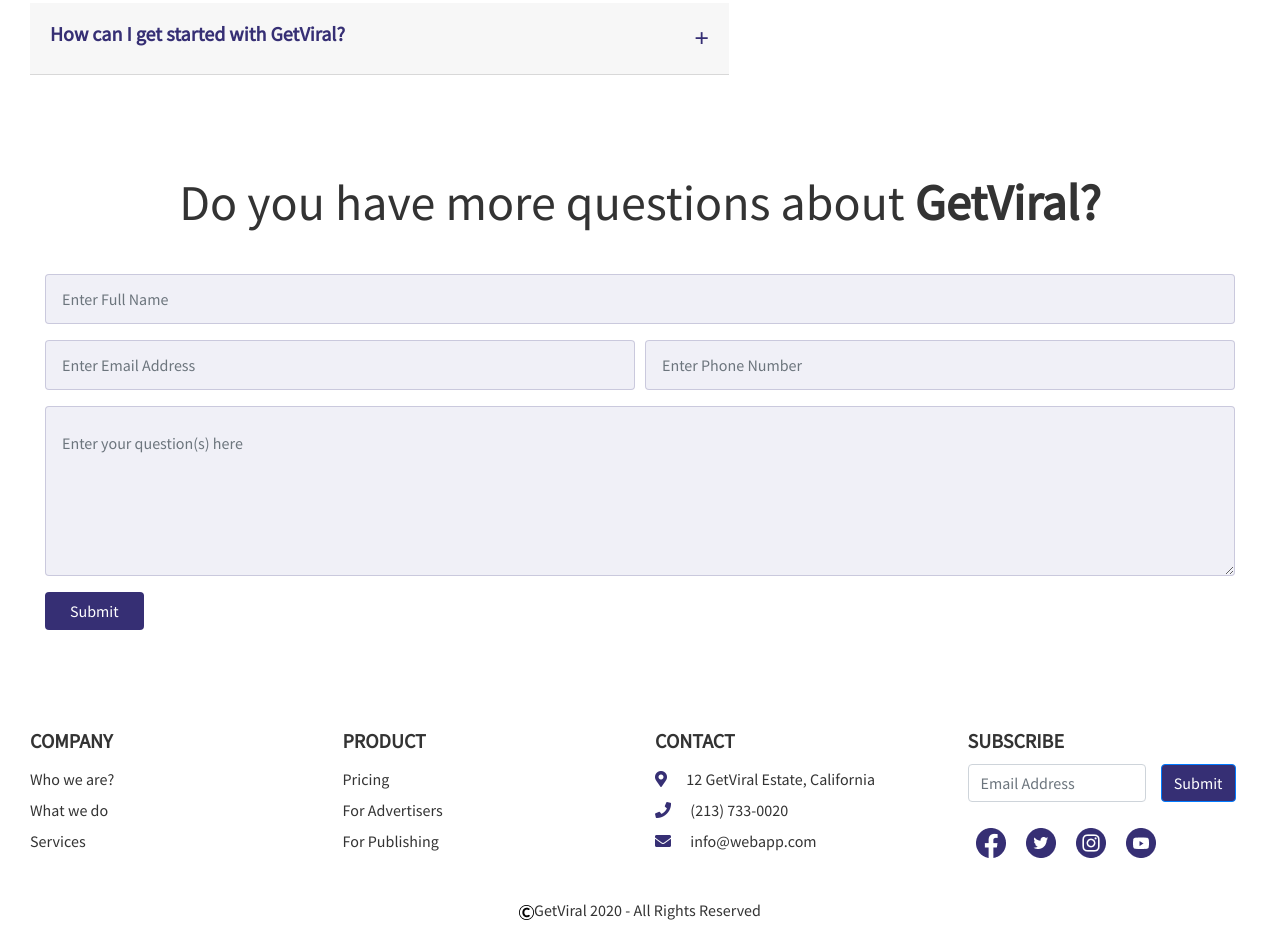
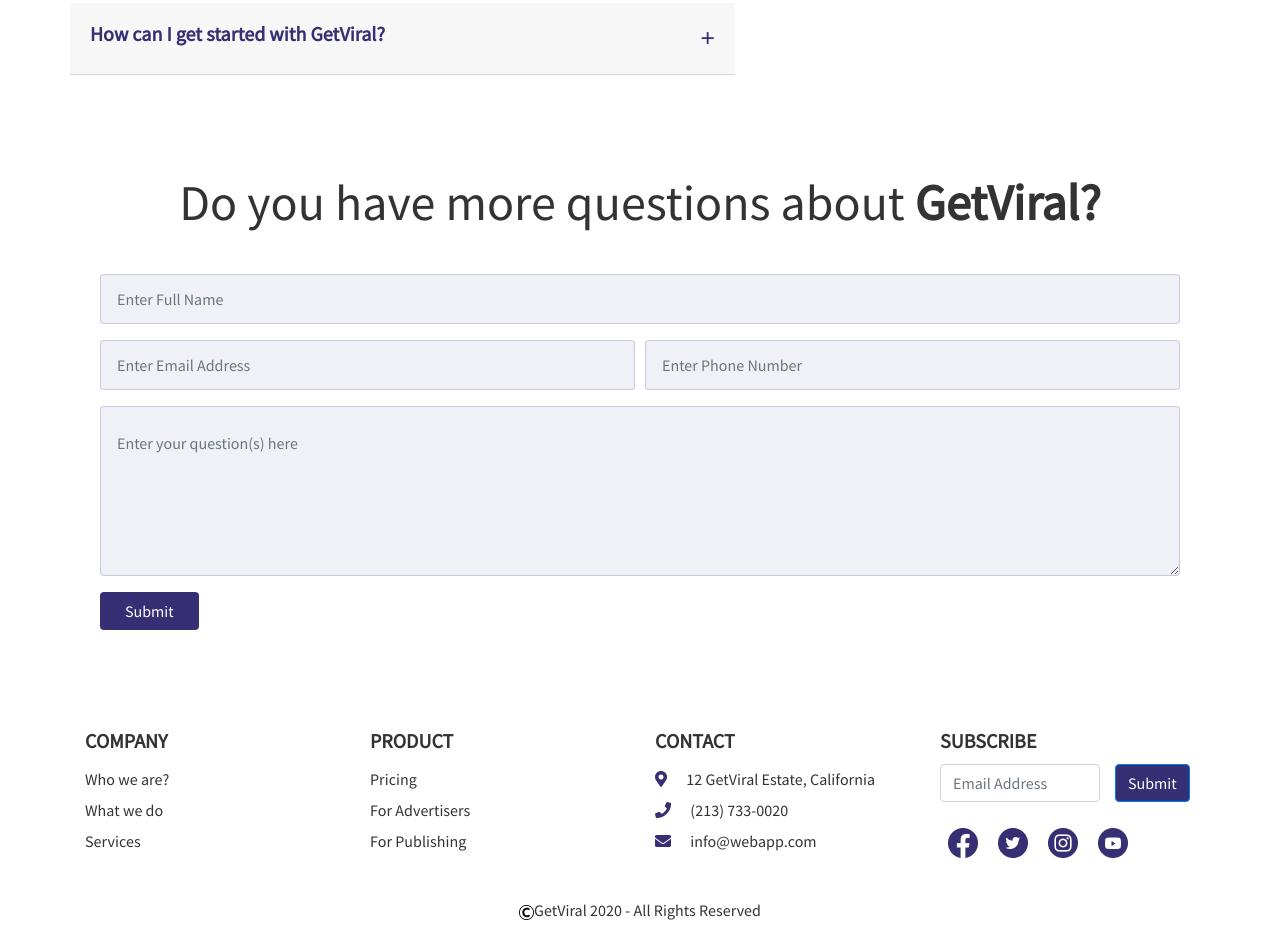
Before and after one commit to taiwoyewole/GetViral-FAQpage, a plain HTML site: page index.html in a window 1280 px wide. Shown: the part 1184-2122 px from the top of the page. Drawn offline with nearby package versions, Linux system fonts and the light colour scheme.

Commit message:
Update changes

```diff
--- a/index.html
+++ b/index.html
@@ -16,7 +16,7 @@
     <link rel="stylesheet" href="./style/media.css">
 </head>
 <body>
-    <div class="container-fluid wrapper">
+    <div class="container p-0 wrapper">
        <!--Navbar-->
         <nav class="navbar navbar-dark navbar-expand-md d-flex px-0 pt-4 indigo darken-2">
 
@@ -61,7 +61,7 @@
         </nav>
         <!--/.Navbar-->
         <section id="sec-one" class="my-5">
-            <div class="container-fluid p-0 m-0">
+            <div class="container p-0 m-0">
                 <div class="row">
                     <div class="col-12 col-sm-12 col-md-6 col-lg-6">
                         <img class="img-fluid pt-3 mobile-img" src="./assets/images/undraw_faq_rjoy (1) 1.svg" alt="">
@@ -77,7 +77,7 @@
             </div>
         </section>
         <section id="sec-two">
-            <div class="container-fluid">
+            <div class="container">
                 <div class="row">
                     <div class="col-12 col-sm-12 col-md-7 col-lg-7 p-0">
                         <div class="container px-0">
@@ -171,7 +171,7 @@
             </div>
         </section>
         <section id="sec-three">
-            <div class="container-fluid">
+            <div class="container">
                 <div class="row">
                     <div class="col-12 col-sm-12 col-md-12">
                         <h2 class="text-center py-4">Do you have more questions about <span class="font-weight-bolder"> GetViral?</span> </h2>
@@ -180,10 +180,10 @@
                                 <input type="text" class="form-control" id="inputAddress" placeholder="Enter Full Name">
                             </div>
                             <div class="form-row">
-                                <div class="form-group ml-0 col">
+                                <div class="form-group ml-0 col-12 col-md-6">
                                     <input type="email" class="form-control" id="inputEmail4" placeholder="Enter Email Address">
                                 </div>
-                                <div class="form-group ml-0 col">
+                                <div class="form-group ml-0 col-12 col-md-6">
                                     <input type="number" class="form-control" id="inputPassword4" placeholder="Enter Phone Number">
                                 </div>
                             </div>
@@ -199,7 +199,7 @@
             </div>
         </section>
         <footer id="footer">
-            <div class="container-fluid">
+            <div class="container">
                 <div class="row">
                     <div class="col-12 col-sm-12 col-md-6 col-lg-3">
                         <h4 class="font-weight-bold">COMPANY</h4>
@@ -255,7 +255,7 @@
                     </div>
                 </div>
             </div>
-            <div class="container-fluid">
+            <div class="container">
                 <div class="row">
                     <div class="col-12">
                         <p class="small text-center"><span><img src="./assets/images/Group 49.png" alt=""></span>GetViral 2020 - All Rights Reserved</p>
--- a/style/media.css
+++ b/style/media.css
@@ -31,9 +31,7 @@
     #sec-three .row {
         margin: 3rem 0;
     }
-    #sec-three .col-md-6 {
-        padding: 0;
-    }
+
     #footer .col-md-6 {
         margin-bottom: 1rem;
     }
@@ -49,9 +47,6 @@
     #sec-one h1, #sec-three h2 {
         font-size: 50px;
         line-height: 63px;
-    }
-    .container-fluid, .container {
-        padding: 0 15px !important;
     }
 }
 
```
